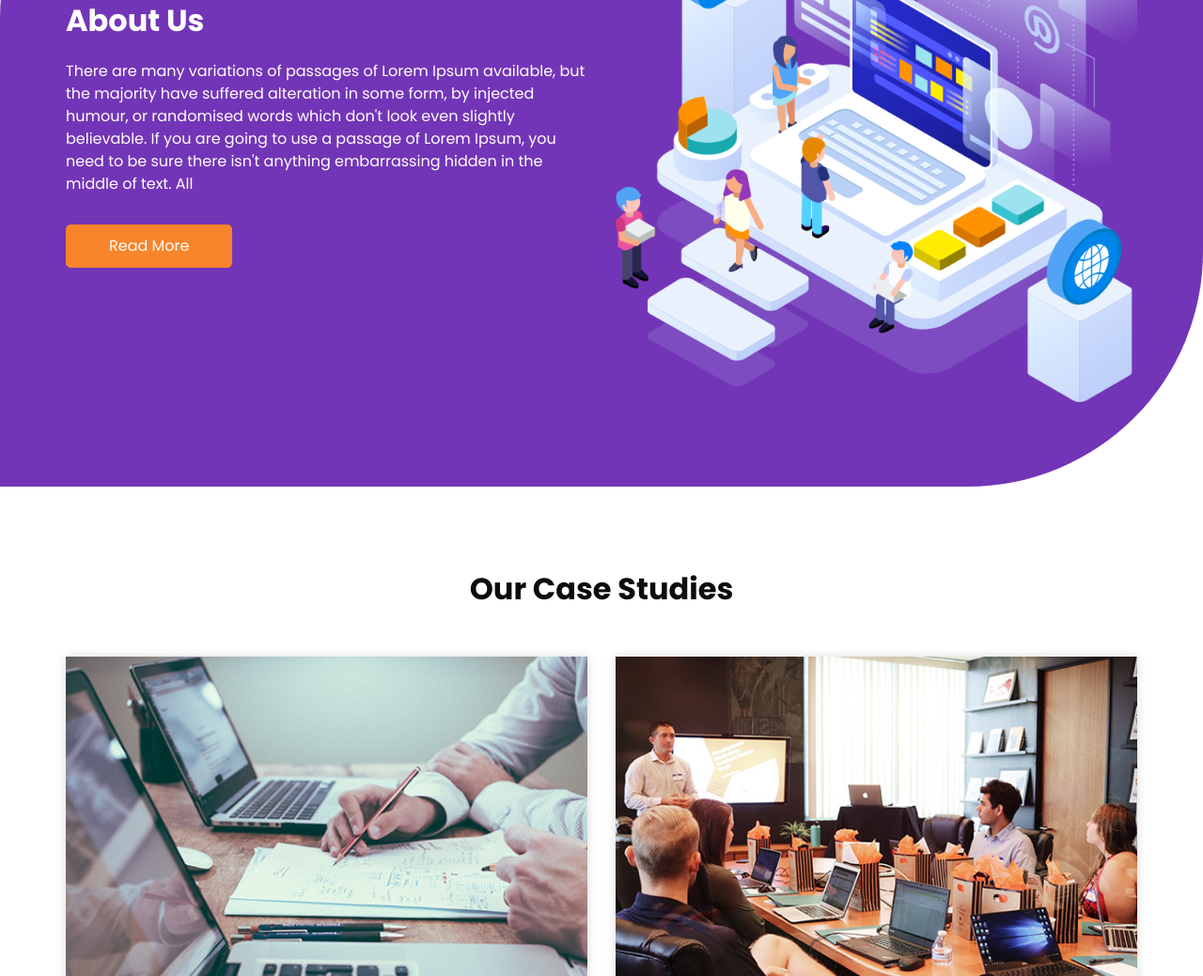
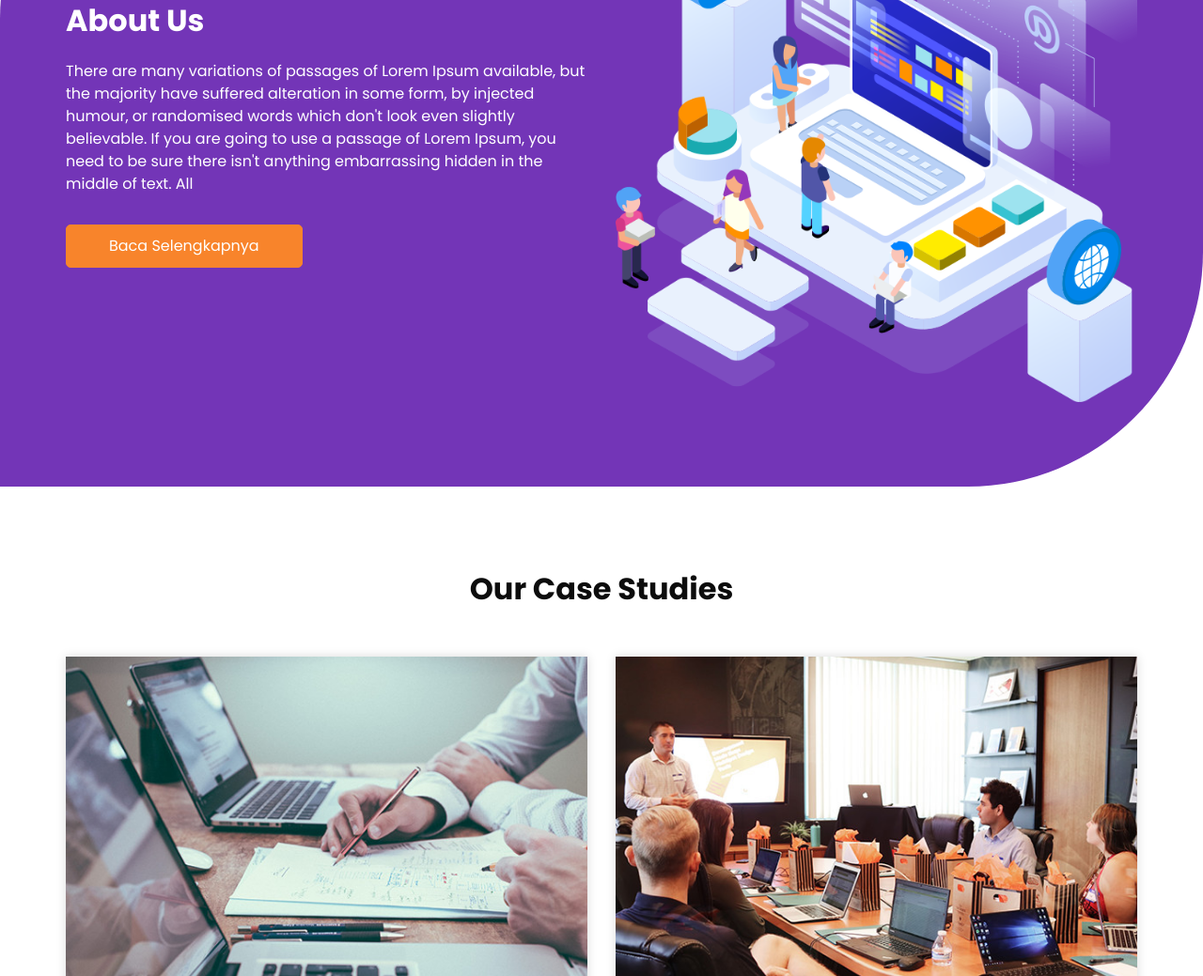
Before and after one commit to arikrnwn69/Tester, a plain HTML site: page index.html in a window 1280 px wide. Shown: the part 1702-2741 px from the top of the page at 94% size. Drawn offline with nearby package versions, Linux system fonts and the light colour scheme; some packages are replaced by stand-ins of ours.

Commit message:
Tester0,3

```diff
--- a/index.html
+++ b/index.html
@@ -289,7 +289,7 @@
               the middle of text. All
             </p>
             <a href="">
-              Read More
+              Baca Selengkapnya
             </a>
           </div>
         </div>
```
